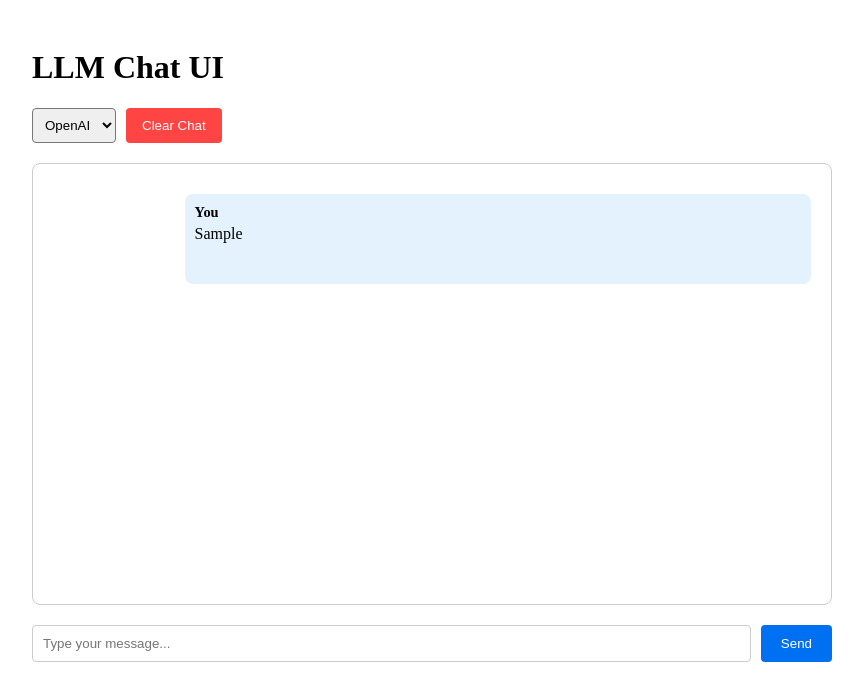
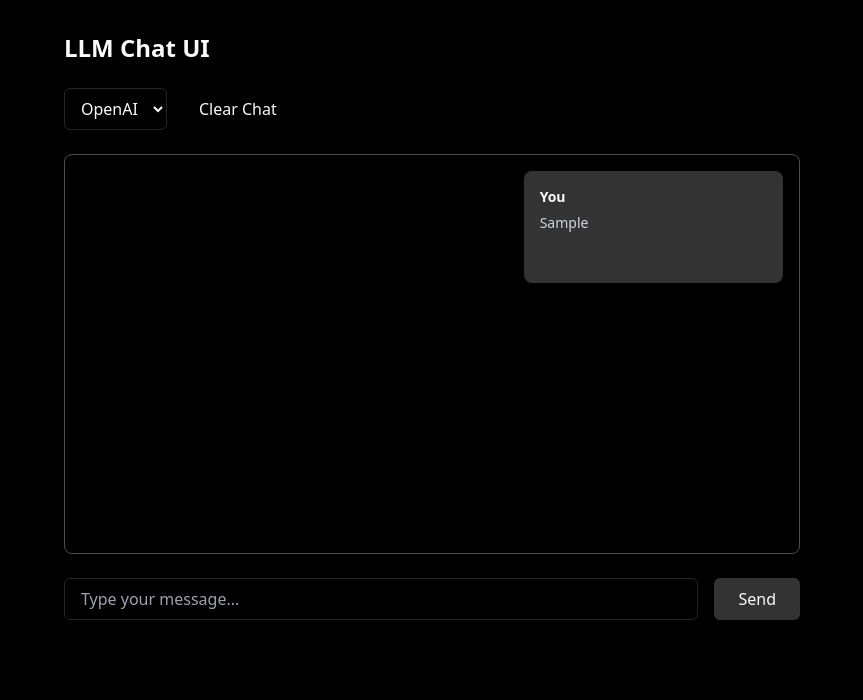
Before and after one commit to SloanBDavis/chatui, a Next.js app: page / in a window 1280 px wide. Both pictures are taken after typing "Sample" into the empty fields and a click on the button "Send". Shown: the top 700 px of the page, without its empty margins (208-1071 px from the left). Built offline with nearby package versions, Linux system fonts and the light colour scheme; no server answers.

Commit message:
rework ui css with tailwind

```diff
--- a/components/ChatWindow.js
+++ b/components/ChatWindow.js
@@ -3,7 +3,7 @@ import Message from './Message';
 
 const ChatWindow = ({ messages, onRewind, onRegenerate }) => {
     return (
-        <div className="chat-window">
+        <div className="h-[400px] overflow-y-auto p-4 mb-6 border border-border rounded-lg">
             {messages.map((message, index) => {
                 // Show regenerate option if it's a user message at the end
                 const isLastMessage = index === messages.length - 1;
@@ -19,16 +19,6 @@ const ChatWindow = ({ messages, onRewind, onRegenerate }) => {
                     />
                 );
             })}
-            <style jsx>{`
-                .chat-window {
-                    height: 400px;
-                    overflow-y: auto;
-                    padding: 20px;
-                    border: 1px solid #ccc;
-                    border-radius: 8px;
-                    margin: 20px 0;
-                }
-            `}</style>
         </div>
     );
 };
--- a/components/Message.js
+++ b/components/Message.js
@@ -9,18 +9,25 @@ const Message = ({ message, onRewind, canRegenerate, onRegenerate }) => {
     };
 
     return (
-        <div className={`message ${sender}`}>
-            <div className="message-content">
-                <div className="sender">{sender === 'user' ? 'You' : 'AI'}</div>
-                <div className="text">
+        <div className={`flex flex-col ${sender === 'user' ? 'items-end' : 'items-start'} mb-4 text-foreground`}>
+            <div className={`group max-w-[80%] rounded-lg p-4 ${sender === 'user'
+                ? 'bg-primary text-primary-foreground'
+                : 'bg-secondary text-secondary-foreground'
+                }`}>
+                <div className="font-semibold text-sm mb-1">
+                    {sender === 'user' ? 'You' : 'AI'}
+                </div>
+                <div className="prose prose-sm prose-invert">
                     <ReactMarkdown
                         remarkPlugins={[remarkGfm]}
                         components={{
-                            // Style code blocks
                             code({ node, inline, className, children, ...props }) {
                                 return (
                                     <code
-                                        className={`${className} ${inline ? 'inline-code' : 'code-block'}`}
+                                        className={`${className} ${inline
+                                            ? 'bg-muted px-1.5 py-0.5 rounded text-sm'
+                                            : 'block bg-muted p-4 rounded-lg overflow-x-auto'
+                                            }`}
                                         {...props}
                                     >
                                         {children}
@@ -32,161 +39,35 @@ const Message = ({ message, onRewind, canRegenerate, onRegenerate }) => {
                         {text}
                     </ReactMarkdown>
                 </div>
-                <div className="actions">
-                    <button onClick={copyMessage} className="action-btn">
+                <div className="flex gap-2 mt-2 opacity-0 group-hover:opacity-100 transition-opacity">
+                    <button
+                        onClick={copyMessage}
+                        className={`text-xs px-2 py-1 rounded ${sender === 'user'
+                            ? 'hover:bg-primary-foreground/10'
+                            : 'hover:bg-muted'
+                            } transition-colors`}
+                    >
                         Copy
                     </button>
-                    <button onClick={onRewind} className="action-btn">
+                    <button
+                        onClick={onRewind}
+                        className={`text-xs px-2 py-1 rounded ${sender === 'user'
+                            ? 'hover:bg-primary-foreground/10'
+                            : 'hover:bg-muted'
+                            } transition-colors`}
+                    >
                         Rewind here
                     </button>
                     {canRegenerate && (
-                        <button onClick={onRegenerate} className="action-btn regenerate">
-                            Regenerate response
+                        <button
+                            onClick={onRegenerate}
+                            className="text-xs px-2 py-1 rounded bg-primary/10 hover:bg-primary/20 transition-colors"
+                        >
+                            Regenerate
                         </button>
                     )}
                 </div>
             </div>
-            <style jsx>{`
-                .message {
-                    padding: 10px;
-                    margin: 10px 0;
-                    border-radius: 8px;
-                    max-width: 80%;
-                }
-
-                .user {
-                    background-color: #e3f2fd;
-                    margin-left: auto;
-                }
-
-                .bot {
-                    background-color: #f5f5f5;
-                    margin-right: auto;
-                }
-
-                .message-content {
-                    display: flex;
-                    flex-direction: column;
-                }
-
-                .sender {
-                    font-weight: bold;
-                    margin-bottom: 4px;
-                    font-size: 0.9em;
-                }
-            `}</style>
-            <style jsx global>{`
-                .text {
-                    white-space: pre-wrap;
-                    word-wrap: break-word;
-                    margin-bottom: 8px;
-                }
-
-                .text p {
-                    margin: 0.5em 0;
-                }
-
-                .text p:first-child {
-                    margin-top: 0;
-                }
-
-                .text p:last-child {
-                    margin-bottom: 0;
-                }
-
-                .text ul, .text ol {
-                    margin: 0.5em 0;
-                    padding-left: 1.5em;
-                }
-
-                .text li {
-                    margin: 0.2em 0;
-                }
-
-                .code-block {
-                    display: block;
-                    background-color: #f8f9fa;
-                    padding: 0.75em 1em;
-                    margin: 0.5em 0;
-                    border-radius: 4px;
-                    font-family: monospace;
-                    white-space: pre;
-                    overflow-x: auto;
-                }
-
-                .inline-code {
-                    background-color: #f8f9fa;
-                    padding: 0.2em 0.4em;
-                    border-radius: 3px;
-                    font-family: monospace;
-                }
-
-                .text a {
-                    color: #0070f3;
-                    text-decoration: none;
-                }
-
-                .text a:hover {
-                    text-decoration: underline;
-                }
-
-                .text blockquote {
-                    margin: 0.5em 0;
-                    padding-left: 1em;
-                    border-left: 3px solid #ccc;
-                    color: #666;
-                }
-
-                .text table {
-                    border-collapse: collapse;
-                    margin: 0.5em 0;
-                    width: 100%;
-                }
-
-                .text th, .text td {
-                    border: 1px solid #ddd;
-                    padding: 0.5em;
-                    text-align: left;
-                }
-
-                .text th {
-                    background-color: #f8f9fa;
-                }
-
-                .actions {
-                    display: flex;
-                    gap: 8px;
-                    opacity: 0;
-                    transition: opacity 0.2s;
-                }
-
-                .message:hover .actions {
-                    opacity: 1;
-                }
-
-                .action-btn {
-                    padding: 4px 8px;
-                    font-size: 0.8em;
-                    border: none;
-                    border-radius: 4px;
-                    background: #ffffff80;
-                    cursor: pointer;
-                    transition: background 0.2s;
-                }
-
-                .action-btn:hover {
-                    background: #ffffff;
-                }
-
-                .regenerate {
-                    background: #e3f2fd;
-                    color: #0070f3;
-                }
-
-                .regenerate:hover {
-                    background: #bbdefb;
-                }
-            `}</style>
         </div>
     );
 };
--- a/pages/_app.js
+++ b/pages/_app.js
@@ -1,3 +1,5 @@
+import '../styles/globals.css'
+
 export default function App({ Component, pageProps }) {
     return <Component {...pageProps} />;
 }
--- a/pages/index.js
+++ b/pages/index.js
@@ -60,13 +60,13 @@ export default function Home() {
     };
 
     return (
-        <div className="container">
-            <h1>LLM Chat UI</h1>
-            <div className="controls">
+        <div className="container mx-auto max-w-3xl px-4 py-8 min-h-screen bg-background text-foreground">
+            <h1 className="text-2xl font-bold mb-6">LLM Chat UI</h1>
+            <div className="flex gap-4 mb-6">
                 <select
                     value={provider}
                     onChange={(e) => setProvider(e.target.value)}
-                    className="provider-select"
+                    className="px-3 py-2 rounded-md border border-input bg-background"
                     disabled={isGenerating}
                 >
                     <option value="openai">OpenAI</option>
@@ -75,7 +75,7 @@ export default function Home() {
                 </select>
                 <button
                     onClick={clearChat}
-                    className="clear-btn"
+                    className="px-4 py-2 rounded-md bg-destructive text-destructive-foreground hover:bg-destructive/90 transition-colors"
                     disabled={isGenerating}
                 >
                     Clear Chat
@@ -86,81 +86,23 @@ export default function Home() {
                 onRewind={handleRewind}
                 onRegenerate={handleRegenerate}
             />
-            <form onSubmit={sendMessage}>
+            <form onSubmit={sendMessage} className="flex gap-4">
                 <input
                     type="text"
                     value={input}
                     onChange={(e) => setInput(e.target.value)}
                     placeholder="Type your message..."
+                    className="flex-1 px-4 py-2 rounded-md border border-input bg-background"
                     disabled={isGenerating}
                 />
-                <button type="submit" disabled={isGenerating}>
+                <button
+                    type="submit"
+                    className="px-6 py-2 rounded-md bg-primary text-primary-foreground hover:bg-primary/90 transition-colors disabled:opacity-50"
+                    disabled={isGenerating}
+                >
                     {isGenerating ? 'Generating...' : 'Send'}
                 </button>
             </form>
-            <style jsx>{`
-                .container {
-                    max-width: 800px;
-                    margin: 0 auto;
-                    padding: 20px;
-                }
-
-                .controls {
-                    display: flex;
-                    gap: 10px;
-                    margin-bottom: 20px;
-                }
-
-                .provider-select {
-                    padding: 8px;
-                    border-radius: 4px;
-                }
-
-                .clear-btn {
-                    padding: 8px 16px;
-                    background-color: #ff4444;
-                    color: white;
-                    border: none;
-                    border-radius: 4px;
-                    cursor: pointer;
-                }
-
-                .clear-btn:hover {
-                    background-color: #cc0000;
-                }
-
-                form {
-                    display: flex;
-                    gap: 10px;
-                }
-
-                input {
-                    flex: 1;
-                    padding: 10px;
-                    border: 1px solid #ccc;
-                    border-radius: 4px;
-                }
-
-                button {
-                    padding: 10px 20px;
-                    background-color: #0070f3;
-                    color: white;
-                    border: none;
-                    border-radius: 4px;
-                    cursor: pointer;
-                }
-
-                button:hover {
-                    background-color: #0051a2;
-                }
-
-                button:disabled,
-                input:disabled,
-                select:disabled {
-                    opacity: 0.7;
-                    cursor: not-allowed;
-                }
-            `}</style>
         </div>
     );
 }
--- /dev/null
+++ b/postcss.config.js
@@ -0,0 +1,6 @@
+module.exports = {
+  plugins: {
+    tailwindcss: {},
+    autoprefixer: {},
+  },
+}
--- /dev/null
+++ b/styles/globals.css
@@ -0,0 +1,8 @@
+@tailwind base;
+@tailwind components;
+@tailwind utilities;
+
+body {
+    background-color: black;
+    color: white;
+}
--- /dev/null
+++ b/tailwind.config.js
@@ -0,0 +1,40 @@
+/** @type {import('tailwindcss').Config} */
+module.exports = {
+  darkMode: ["class"],
+  content: [
+    './pages/**/*.{js,jsx}',
+    './components/**/*.{js,jsx}',
+  ],
+  theme: {
+    container: {
+      center: true,
+      padding: "2rem",
+      screens: {
+        "2xl": "1400px",
+      },
+    },
+    extend: {
+      colors: {
+        border: "hsl(0 0% 30%)",
+        input: "hsl(0 0% 15%)",
+        background: "hsl(0 0% 0%)",
+        foreground: "hsl(0 0% 98%)",
+        primary: {
+          DEFAULT: "hsl(0 0% 20%)",
+          foreground: "hsl(0 0% 98%)",
+        },
+        secondary: {
+          DEFAULT: "hsl(0 0% 10%)",
+          foreground: "hsl(0 0% 98%)",
+        },
+        muted: {
+          DEFAULT: "hsl(0 0% 15%)",
+          foreground: "hsl(0 0% 85%)",
+        },
+      },
+    },
+  },
+  plugins: [
+    require('@tailwindcss/typography')
+  ],
+}
```
Also changed, not shown: package.json (+12 -3 lines), 1 other file (tests, documents, lock files or other folders).
